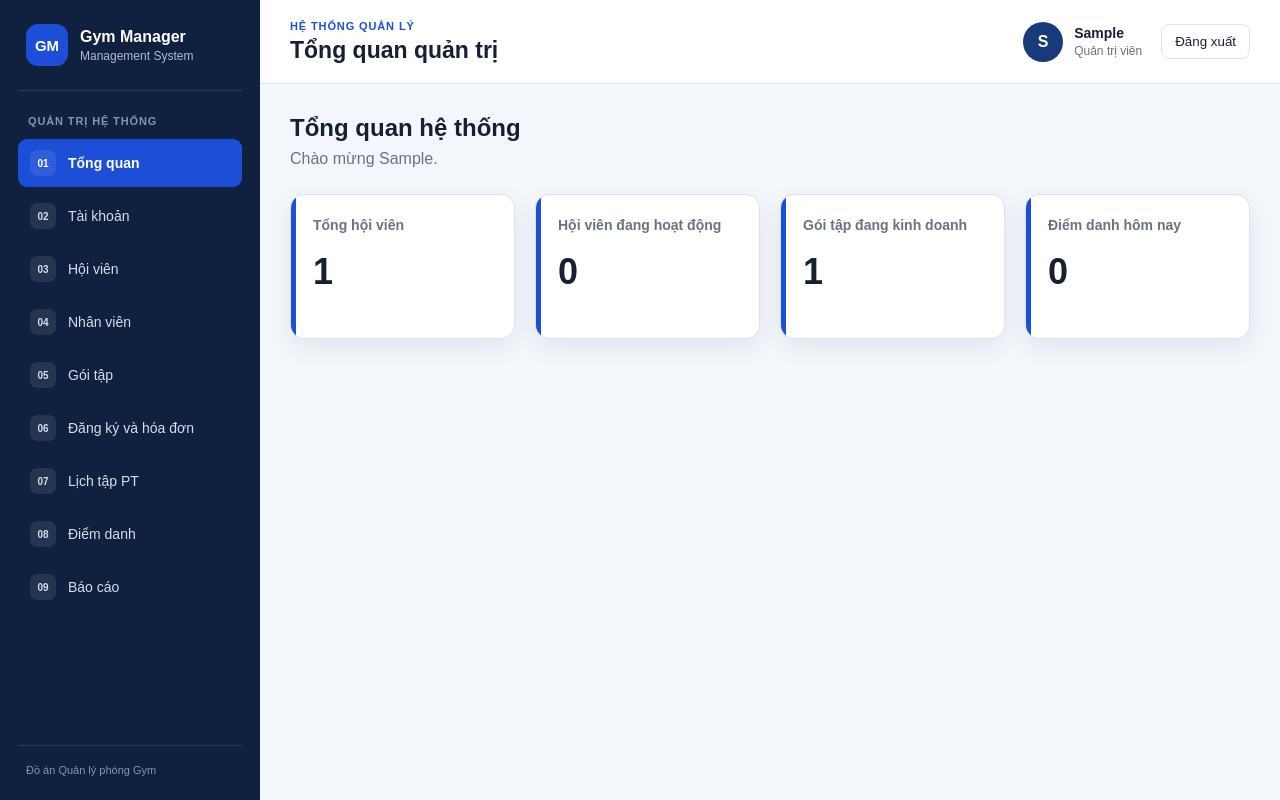
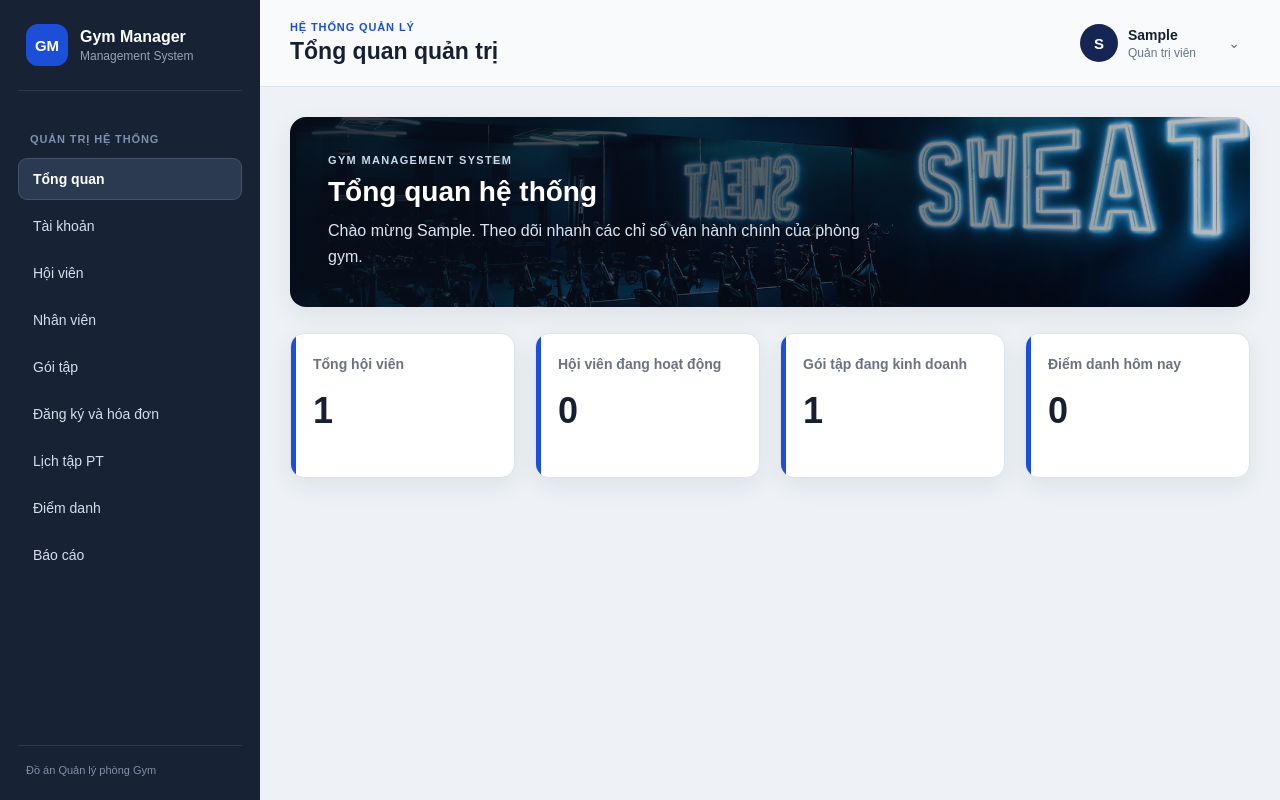
Before and after one commit to VBao167/Gym_Management_System, a Django app: page /quan-tri/ in a window 1280 px wide. Run offline with Django 5.2, Linux system fonts and the light colour scheme; a user stored in the database is signed in; tables that the repository leaves empty hold one stand-in row (values such as "Sample post"); data that the repository does not hold is empty.

Commit message:
nang cap giao dien login va dashboard

```diff
--- a/src/static/css/style.css
+++ b/src/static/css/style.css
@@ -1,14 +1,10 @@
 :root {
   --primary: #1d4ed8;
-  --primary-dark: #173b7a;
-  --sidebar: #10213f;
-  --sidebar-hover: #1b3157;
-  --background: #f3f6fb;
+  --background: #eef2f6;
   --surface: #ffffff;
   --border: #dce3ed;
   --text: #172033;
   --muted: #6b7280;
-  --success: #15803d;
   --danger: #b42318;
   --shadow: 0 8px 24px rgba(30, 41, 59, 0.08);
 }
@@ -45,7 +41,7 @@ body {
   height: 100vh;
   padding: 24px 18px;
   color: #ffffff;
-  background: var(--sidebar);
+  background: #182235;
 }
 
 .brand {
@@ -53,7 +49,7 @@ body {
   align-items: center;
   gap: 12px;
   padding: 0 8px 24px;
-  border-bottom: 1px solid rgba(255, 255, 255, 0.12);
+  border-bottom: 1px solid rgba(255, 255, 255, 0.1);
 }
 
 .brand-logo {
@@ -75,76 +71,61 @@ body {
 }
 
 .brand strong {
+  color: #ffffff;
   font-size: 16px;
 }
 
 .brand span {
   margin-top: 3px;
-  color: #aebbd0;
+  color: #94a3b8;
   font-size: 12px;
 }
 
 .sidebar-nav {
+  display: flex;
   flex: 1;
+  flex-direction: column;
+  gap: 5px;
   padding-top: 24px;
   overflow-y: auto;
 }
 
 .sidebar-heading {
-  margin: 0 10px 12px;
-  color: #8495af;
+  margin: 18px 12px 8px;
+  color: #7f91ad;
   font-size: 11px;
   font-weight: 700;
   letter-spacing: 0.08em;
 }
 
 .sidebar-link {
-  display: flex;
-  align-items: center;
-  gap: 12px;
-  margin-bottom: 5px;
-  padding: 11px 12px;
+  display: block;
+  padding: 12px 14px;
+  border: 1px solid transparent;
   border-radius: 9px;
-  color: #d5deeb;
+  color: #d6deea;
+  font-size: 14px;
+  font-weight: 500;
   text-decoration: none;
-  font-size: 14px;
 }
 
 .sidebar-link:hover {
+  border-color: rgba(255, 255, 255, 0.09);
+  background: rgba(255, 255, 255, 0.06);
   color: #ffffff;
-  background: var(--sidebar-hover);
 }
 
 .sidebar-link.is-active {
+  border-color: rgba(148, 163, 184, 0.24);
+  background: #2b3a50;
   color: #ffffff;
-  background: var(--primary);
-  font-weight: 700;
-}
-
-.sidebar-link.is-disabled {
-  color: #71829d;
-  cursor: default;
-}
-
-.sidebar-link.is-disabled:hover {
-  background: transparent;
-}
-
-.sidebar-icon {
-  display: grid;
-  width: 26px;
-  height: 26px;
-  place-items: center;
-  border-radius: 7px;
-  background: rgba(255, 255, 255, 0.09);
-  font-size: 10px;
   font-weight: 700;
 }
 
 .sidebar-footer {
   padding: 18px 8px 0;
-  border-top: 1px solid rgba(255, 255, 255, 0.12);
-  color: #8495af;
+  border-top: 1px solid rgba(255, 255, 255, 0.1);
+  color: #8291a8;
   font-size: 11px;
 }
 
@@ -160,8 +141,8 @@ body {
   justify-content: space-between;
   gap: 24px;
   padding: 16px 30px;
-  border-bottom: 1px solid var(--border);
-  background: var(--surface);
+  border-bottom: 1px solid #dbe3ec;
+  background: #f8fafc;
 }
 
 .topbar-label {
@@ -177,58 +158,57 @@ body {
   font-size: 23px;
 }
 
-.user-panel {
-  display: flex;
-  align-items: center;
-  gap: 11px;
-}
-
-.user-avatar {
-  display: grid;
-  width: 40px;
-  height: 40px;
-  place-items: center;
-  border-radius: 50%;
-  color: #ffffff;
-  background: var(--primary-dark);
-  font-weight: 700;
-}
-
-.user-info strong,
-.user-info span {
-  display: block;
-}
-
-.user-info strong {
-  font-size: 14px;
-}
-
-.user-info span {
-  margin-top: 3px;
-  color: var(--muted);
-  font-size: 12px;
-}
-
-.logout-button {
-  margin-left: 8px;
-  padding: 9px 13px;
-  border: 1px solid var(--border);
-  border-radius: 8px;
-  color: var(--text);
-  background: #ffffff;
-  cursor: pointer;
-}
-
-.logout-button:hover {
-  border-color: #b8c4d4;
-  background: #f8fafc;
-}
-
 .content-area {
   padding: 30px;
+  background: #eef2f6;
 }
 
 /* Dashboard */
+
+.dashboard-hero {
+  position: relative;
+  display: flex;
+  min-height: 190px;
+  align-items: center;
+  overflow: hidden;
+  padding: 34px 38px;
+  border-radius: 16px;
+  background:
+    linear-gradient(
+      90deg,
+      rgba(7, 15, 28, 0.88) 0%,
+      rgba(7, 15, 28, 0.68) 48%,
+      rgba(7, 15, 28, 0.24) 100%
+    ),
+    url("../images/dashboard-gym.jpg") center / cover no-repeat;
+  box-shadow: var(--shadow);
+}
+
+.dashboard-hero-content {
+  position: relative;
+  z-index: 1;
+  max-width: 570px;
+}
+
+.dashboard-hero-eyebrow {
+  margin: 0 0 10px;
+  color: #c7d9ef;
+  font-size: 11px;
+  font-weight: 700;
+  letter-spacing: 0.12em;
+}
+
+.dashboard-hero h2 {
+  margin: 0 0 10px;
+  color: #ffffff;
+  font-size: 28px;
+}
+
+.dashboard-hero-content > p:last-child {
+  margin: 0;
+  color: #dbe5f1;
+  line-height: 1.6;
+}
 
 .content-area section > h2 {
   margin: 0 0 8px;
@@ -837,3 +826,137 @@ body {
   background: #f0fdf4;
   font-size: 14px;
 }
+
+/* =========================================================
+   USER MENU
+   ========================================================= */
+
+.user-menu {
+  position: relative;
+}
+
+.user-menu summary {
+  list-style: none;
+}
+
+.user-menu summary::-webkit-details-marker {
+  display: none;
+}
+
+.user-menu-summary {
+  display: flex;
+  align-items: center;
+  gap: 10px;
+  min-width: 180px;
+  padding: 8px 10px;
+  border-radius: 10px;
+  cursor: pointer;
+  user-select: none;
+}
+
+.user-menu-summary:hover {
+  background: #f1f5f9;
+}
+
+.user-avatar {
+  display: flex;
+  width: 38px;
+  height: 38px;
+  flex-shrink: 0;
+  align-items: center;
+  justify-content: center;
+  border-radius: 50%;
+  color: #ffffff;
+  background: #172554;
+  font-size: 15px;
+  font-weight: 700;
+}
+
+.user-info {
+  display: flex;
+  min-width: 0;
+  flex: 1;
+  flex-direction: column;
+}
+
+.user-info strong {
+  color: #172033;
+  font-size: 14px;
+  line-height: 1.3;
+}
+
+.user-info span {
+  margin-top: 2px;
+  color: #64748b;
+  font-size: 12px;
+}
+
+.user-menu-arrow {
+  color: #64748b;
+  font-size: 14px;
+}
+
+.user-menu[open] .user-menu-arrow {
+  transform: rotate(180deg);
+}
+
+.user-menu-dropdown {
+  position: absolute;
+  z-index: 100;
+  top: calc(100% + 8px);
+  right: 0;
+  width: 210px;
+  overflow: hidden;
+  border: 1px solid #e2e8f0;
+  border-radius: 12px;
+  background: #ffffff;
+  box-shadow: 0 12px 30px rgba(15, 23, 42, 0.14);
+}
+
+.user-menu-header {
+  display: flex;
+  flex-direction: column;
+  padding: 14px 16px;
+  border-bottom: 1px solid #e2e8f0;
+}
+
+.user-menu-header strong {
+  color: #172033;
+  font-size: 14px;
+}
+
+.user-menu-header span {
+  margin-top: 3px;
+  color: #64748b;
+  font-size: 12px;
+}
+
+.user-menu-link,
+.user-menu-logout {
+  display: block;
+  width: 100%;
+  padding: 11px 16px;
+  border: 0;
+  color: #334155;
+  background: transparent;
+  font: inherit;
+  font-size: 14px;
+  text-align: left;
+  text-decoration: none;
+  cursor: pointer;
+}
+
+.user-menu-link:hover,
+.user-menu-logout:hover {
+  color: #0f172a;
+  background: #f8fafc;
+}
+
+.user-menu-form {
+  margin: 0;
+}
+
+.user-menu-logout {
+  border-top: 1px solid #e2e8f0;
+  color: #b91c1c;
+}
--- a/src/templates/base.html
+++ b/src/templates/base.html
@@ -14,7 +14,7 @@
 
     <link
         rel="stylesheet"
-        href="{% static 'css/style.css' %}?v=20260806-3"
+        href="{% static 'css/style.css' %}?v=20260810-2"
     />
   </head>
 
@@ -37,9 +37,8 @@
 
                     <a
                     href="{% url 'gym:trang_quan_tri' %}"
-                class="sidebar-link {% if request.resolver_match.url_name == 'trang_quan_tri' %}is-active{% endif %}"
+                    class="sidebar-link{% if request.resolver_match.url_name == 'trang_quan_tri' %} is-active{% endif %}"
                     >
-                <span class="sidebar-icon">01</span>
                     Tổng quan
                     </a>
 
@@ -47,15 +46,13 @@
                     href="{% url 'accounts:danh_sach_tai_khoan' %}"
                     class="sidebar-link{% if request.resolver_match.url_name == 'danh_sach_tai_khoan' or request.resolver_match.url_name == 'dat_lai_mat_khau' or request.resolver_match.url_name == 'doi_mat_khau_cua_toi' %} is-active{% endif %}"
                     >
-                <span class="sidebar-icon">02</span>
                     Tài khoản
                     </a>
 
                     <a
                     href="{% url 'gym:danh_sach_hoi_vien' %}"
-                class="sidebar-link {% if request.resolver_match.url_name == 'danh_sach_hoi_vien' %}is-active{% endif %}"
+                    class="sidebar-link{% if request.resolver_match.url_name == 'danh_sach_hoi_vien' %} is-active{% endif %}"
                     >
-                <span class="sidebar-icon">03</span>
                     Hội viên
                     </a>
 
@@ -63,7 +60,6 @@
                     href="{% url 'gym:danh_sach_nhan_vien' %}"
                     class="sidebar-link{% if request.resolver_match.url_name == 'danh_sach_nhan_vien' or request.resolver_match.url_name == 'tao_nhan_vien_moi' or request.resolver_match.url_name == 'chi_tiet_nhan_vien' or request.resolver_match.url_name == 'chinh_sua_nhan_vien' %} is-active{% endif %}"
                     >
-                <span class="sidebar-icon">04</span>
                     Nhân viên
                     </a>
 
@@ -71,7 +67,6 @@
                     href="{% url 'gym:danh_sach_goi_tap' %}"
                     class="sidebar-link{% if request.resolver_match.url_name == 'danh_sach_goi_tap' or request.resolver_match.url_name == 'tao_goi_tap_moi' or request.resolver_match.url_name == 'chinh_sua_goi_tap' %} is-active{% endif %}"
                     >
-                <span class="sidebar-icon">05</span>
                     Gói tập
                     </a>
 
@@ -79,7 +74,6 @@
                     href="{% url 'gym:danh_sach_dang_ky_hoa_don' %}"
                     class="sidebar-link{% if request.resolver_match.url_name == 'danh_sach_dang_ky_hoa_don' or request.resolver_match.url_name == 'tao_dang_ky_hoa_don' or request.resolver_match.url_name == 'chi_tiet_dang_ky_hoa_don' %} is-active{% endif %}"
                     >
-                <span class="sidebar-icon">06</span>
                     Đăng ký và hóa đơn
                     </a>
 
@@ -87,7 +81,6 @@
                     href="{% url 'gym:danh_sach_buoi_tap_pt' %}"
                     class="sidebar-link{% if request.resolver_match.url_name == 'danh_sach_buoi_tap_pt' or request.resolver_match.url_name == 'tao_buoi_tap_pt_moi' or request.resolver_match.url_name == 'chi_tiet_buoi_tap_pt' %} is-active{% endif %}"
                     >
-                <span class="sidebar-icon">07</span>
                     Lịch tập PT
                     </a>
 
@@ -95,7 +88,6 @@
                     href="{% url 'gym:danh_sach_diem_danh' %}"
                     class="sidebar-link{% if request.resolver_match.url_name == 'danh_sach_diem_danh' or request.resolver_match.url_name == 'tao_diem_danh_moi' %} is-active{% endif %}"
                     >
-                <span class="sidebar-icon">08</span>
                     Điểm danh
                     </a>
 
@@ -103,7 +95,6 @@
                     href="{% url 'gym:bao_cao_thong_ke' %}"
                     class="sidebar-link{% if request.resolver_match.url_name == 'bao_cao_thong_ke' %} is-active{% endif %}"
                     >
-                <span class="sidebar-icon">09</span>
                     Báo cáo
                     </a>
 
@@ -114,7 +105,6 @@
                     href="{% url 'gym:trang_le_tan' %}"
                     class="sidebar-link{% if request.resolver_match.url_name == 'trang_le_tan' %} is-active{% endif %}"
                     >
-                <span class="sidebar-icon">01</span>
                     Trang chính
                     </a>
 
@@ -122,7 +112,6 @@
                     href="{% url 'gym:danh_sach_hoi_vien' %}"
                     class="sidebar-link{% if request.resolver_match.url_name == 'danh_sach_hoi_vien' or request.resolver_match.url_name == 'tao_hoi_vien_moi' or request.resolver_match.url_name == 'chi_tiet_hoi_vien' or request.resolver_match.url_name == 'chinh_sua_hoi_vien' %} is-active{% endif %}"
                     >
-                <span class="sidebar-icon">02</span>
                     Hội viên
                     </a>
 
@@ -130,7 +119,6 @@
                     href="{% url 'gym:danh_sach_dang_ky_hoa_don' %}"
                     class="sidebar-link{% if request.resolver_match.url_name == 'danh_sach_dang_ky_hoa_don' or request.resolver_match.url_name == 'tao_dang_ky_hoa_don' or request.resolver_match.url_name == 'chi_tiet_dang_ky_hoa_don' or request.resolver_match.url_name == 'gia_han_goi_hoi_vien' %} is-active{% endif %}"
                     >
-                <span class="sidebar-icon">03</span>
                     Đăng ký gói
                     </a>
 
@@ -138,7 +126,6 @@
                     href="{% url 'gym:danh_sach_diem_danh' %}"
                     class="sidebar-link{% if request.resolver_match.url_name == 'danh_sach_diem_danh' or request.resolver_match.url_name == 'tao_diem_danh_moi' %} is-active{% endif %}"
                     >
-                <span class="sidebar-icon">04</span>
                     Điểm danh
                     </a>
 
@@ -146,20 +133,16 @@
                     href="{% url 'gym:danh_sach_buoi_tap_pt' %}"
                     class="sidebar-link{% if request.resolver_match.url_name == 'danh_sach_buoi_tap_pt' or request.resolver_match.url_name == 'tao_buoi_tap_pt_moi' or request.resolver_match.url_name == 'chi_tiet_buoi_tap_pt' %} is-active{% endif %}"
                     >
-                <span class="sidebar-icon">05</span>
                     Lịch tập PT
                     </a>
 
                 {% elif request.user.vai_tro == "PT" %}
-                <p class="sidebar-heading">
-                    KHU VỰC HUẤN LUYỆN VIÊN
-                </p>
+                    <p class="sidebar-heading">KHU VỰC HUẤN LUYỆN VIÊN</p>
 
                     <a
                     href="{% url 'gym:trang_pt' %}"
                     class="sidebar-link{% if request.resolver_match.url_name == 'trang_pt' %} is-active{% endif %}"
                     >
-                    <span class="sidebar-icon">01</span>
                     Trang chính
                     </a>
 
@@ -167,20 +150,16 @@
                     href="{% url 'gym:danh_sach_buoi_tap_pt' %}"
                     class="sidebar-link{% if request.resolver_match.url_name == 'danh_sach_buoi_tap_pt' or request.resolver_match.url_name == 'chi_tiet_buoi_tap_pt' %} is-active{% endif %}"
                     >
-                    <span class="sidebar-icon">02</span>
                     Lịch tập của tôi
                     </a>
 
                 {% elif request.user.vai_tro == "HoiVien" %}
-                <p class="sidebar-heading">
-                    KHU VỰC HỘI VIÊN
-                </p>
+                    <p class="sidebar-heading">KHU VỰC HỘI VIÊN</p>
 
                     <a
                     href="{% url 'gym:trang_hoi_vien' %}"
                     class="sidebar-link{% if request.resolver_match.url_name == 'trang_hoi_vien' %} is-active{% endif %}"
                     >
-                    <span class="sidebar-icon">01</span>
                     Tổng quan
                     </a>
 
@@ -188,7 +167,6 @@
                     href="{% url 'gym:goi_tap_cua_toi' %}"
                     class="sidebar-link{% if request.resolver_match.url_name == 'goi_tap_cua_toi' or request.resolver_match.url_name == 'chi_tiet_goi_tap_cua_toi' %} is-active{% endif %}"
                     >
-                    <span class="sidebar-icon">02</span>
                     Gói tập của tôi
                     </a>
 
@@ -196,7 +174,6 @@
                     href="{% url 'gym:lich_tap_pt_cua_toi' %}"
                     class="sidebar-link{% if request.resolver_match.url_name == 'lich_tap_pt_cua_toi' %} is-active{% endif %}"
                     >
-                    <span class="sidebar-icon">03</span>
                     Lịch tập PT
                     </a>
 
@@ -204,16 +181,7 @@
                     href="{% url 'gym:lich_su_diem_danh_cua_toi' %}"
                     class="sidebar-link{% if request.resolver_match.url_name == 'lich_su_diem_danh_cua_toi' %} is-active{% endif %}"
                     >
-                    <span class="sidebar-icon">04</span>
                     Lịch sử điểm danh
-                </a>
-
-                <a
-                    href="{% url 'accounts:doi_mat_khau_cua_toi' %}"
-                    class="sidebar-link{% if request.resolver_match.url_name == 'doi_mat_khau_cua_toi' %} is-active{% endif %}"
-                >
-                    <span class="sidebar-icon">05</span>
-                    Đổi mật khẩu
                     </a>
                 {% endif %}
             </nav>
@@ -243,7 +211,8 @@
               </h1>
             </div>
 
-            <div class="user-panel">
+            <details class="user-menu">
+                <summary class="user-menu-summary">
                     <div class="user-avatar">
                     {{ request.user.username|first|upper }}
                     </div>
@@ -253,16 +222,40 @@
                     <span>{{ request.user.get_vai_tro_display }}</span>
                     </div>
 
+                    <span class="user-menu-arrow">⌄</span>
+                </summary>
+
+                <div class="user-menu-dropdown">
+                    <div class="user-menu-header">
+                    <strong>{{ request.user.username }}</strong>
+                    <span>{{ request.user.get_vai_tro_display }}</span>
+                    </div>
+
+                    {% if request.user.vai_tro == "HoiVien" %}
+                    <a
+                        href="{% url 'accounts:doi_mat_khau_cua_toi' %}"
+                        class="user-menu-link"
+                    >
+                        Đổi mật khẩu
+                    </a>
+                    {% endif %}
+
                     <form
                     method="post"
                     action="{% url 'accounts:dang_xuat' %}"
+                    class="user-menu-form"
                     >
                     {% csrf_token %}
-                <button class="logout-button" type="submit">
+
+                    <button
+                        type="submit"
+                        class="user-menu-logout"
+                    >
                         Đăng xuất
                     </button>
                     </form>
                 </div>
+            </details>
           </header>
 
           <main class="content-area">
--- a/src/templates/gym/trang_chu/quan_tri.html
+++ b/src/templates/gym/trang_chu/quan_tri.html
@@ -1,8 +1,16 @@
 {% extends "base.html" %} {% block title %} Quản trị | Hệ thống quản lý phòng
 Gym {% endblock %} {% block content %}
 <section>
-  <h2>Tổng quan hệ thống</h2>
-  <p>Chào mừng {{ request.user.username }}.</p>
+  <div class="dashboard-hero">
+    <div class="dashboard-hero-content">
+      <p class="dashboard-hero-eyebrow">GYM MANAGEMENT SYSTEM</p>
+      <h2>Tổng quan hệ thống</h2>
+      <p>
+        Chào mừng {{ request.user.username }}. Theo dõi nhanh các chỉ số
+        vận hành chính của phòng gym.
+      </p>
+    </div>
+  </div>
 
   <div class="dashboard-grid">
     <article class="dashboard-card">
```
Also changed, not shown: other parts of src/static/css/style.css (+28 -19 lines), src/templates/gym/trang_chu/hoi_vien.html (+1 -55 lines), src/static/images/dashboard-gym.jpg (added), src/static/images/login-gym.jpg (added). Lines whose indentation alone changed are shown as unchanged.
